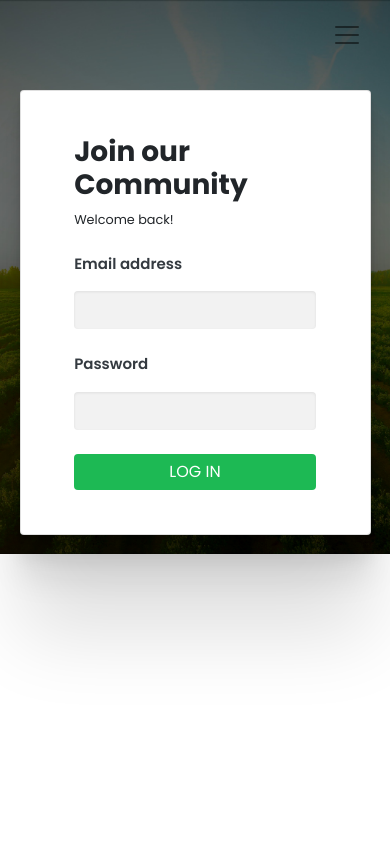
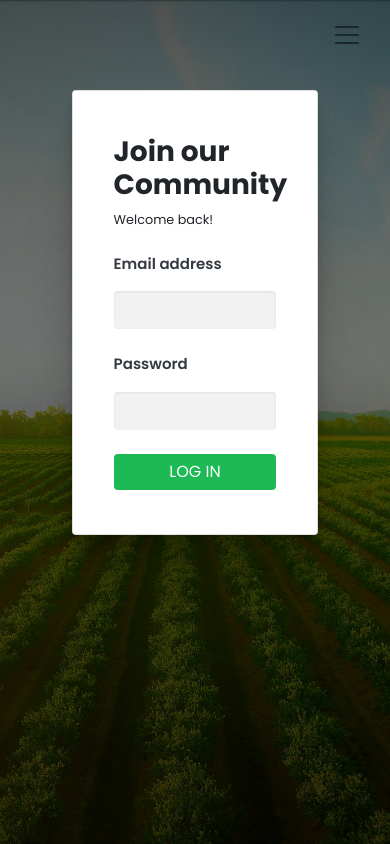
Before and after one commit to irarayzelji2002/agrowculture, a PHP site: page /login.php in a window 390 px wide; the page is wider, and only the part inside the window is pictured. Run offline with PHP 8.4, Linux system fonts and the light colour scheme; some libraries are stand-ins or nearby versions.

Commit message:
change login.php
responsive

```diff
--- a/css/login.css
+++ b/css/login.css
@@ -1,6 +1,5 @@
-*{
+* {
   font-family: "Poppins", sans-serif;
-
 }
 .bg-image {
   /* The image used */
@@ -14,50 +13,66 @@
   height: 100%;
 
   /* Center and scale the image nicely */
-    background-position: center;
+  background-position: cover;
   background-repeat: no-repeat;
   background-size: cover;
-
 }
-  .bold-text{
+.bold-text {
   font-weight: 700;
 }
-  .semibold-text{
+.semibold-text {
   font-weight: 600;
 }
-  .customCard{
-    width: 40%!important;
+.customCard {
+  width: 40% !important;
 
-    box-shadow:
-    0 2.8px 2.2px rgba(0, 0, 0, 0.034),
-    0 6.7px 5.3px rgba(0, 0, 0, 0.048),
-    0 12.5px 10px rgba(0, 0, 0, 0.06),
-    0 22.3px 17.9px rgba(0, 0, 0, 0.072),
-    0 41.8px 33.4px rgba(0, 0, 0, 0.086),
-    0 100px 80px rgba(0, 0, 0, 0.12)
-  ;
-
+  box-shadow: 0 2.8px 2.2px rgba(0, 0, 0, 0.034),
+    0 6.7px 5.3px rgba(0, 0, 0, 0.048), 0 12.5px 10px rgba(0, 0, 0, 0.06),
+    0 22.3px 17.9px rgba(0, 0, 0, 0.072), 0 41.8px 33.4px rgba(0, 0, 0, 0.086),
+    0 100px 80px rgba(0, 0, 0, 0.12);
 }
-  .customBodyCardSize{
-    width: 150%!important;
+.customBodyCardSize {
+  width: 100% !important;
 }
-  .bg-textbox{
-    background-color: #F2F2F2!important;
-    color: black!important;
-    border: none!important;
+.bg-textbox {
+  background-color: #f2f2f2 !important;
+  color: black !important;
+  border: none !important;
 }
-  .logIn{
-    background-color: #1DB954!important;
-    color: white !important;;
-    border: none!important;
+.logIn {
+  background-color: #1db954 !important;
+  color: white !important;
+  border: none !important;
 }
 
-  @media screen and (max-width: 1250px) {
+@media screen and (max-width: 1260px) {
+  .customCard {
+    width: 50% !important;
+  }
+  .customBodyCardSize {
+    width: 100% !important;
+  }
 
-    .customCard{
-        width: 100%!important;
-    }
-    .customBodyCardSize{
-        width: 150%!important;
+  .bg-image {
+    width: 100%;
+    height: 100vh !important;
+    background-position: center;
+    background-size: cover;
   }
 }
+
+@media screen and (max-width: 800px) {
+  .customCard {
+    width: 70% !important;
+  }
+  .customBodyCardSize {
+    width: 150% !important;
+  }
+
+  .bg-image {
+    width: 100%;
+    height: 100vh !important;
+    background-position: center;
+    background-size: cover;
+  }
+}
```
Also changed, not shown: login.php (line endings or trailing spaces). Lines whose indentation alone changed are shown as unchanged.
